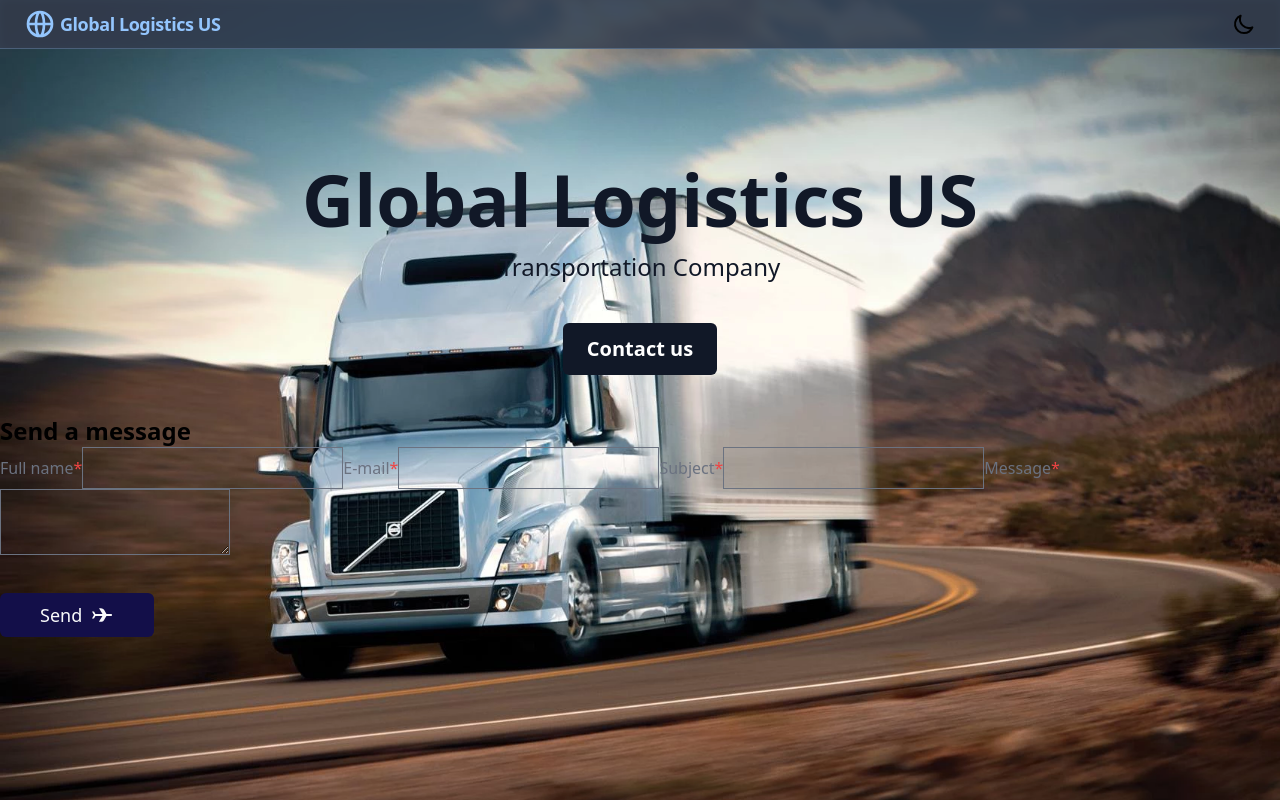
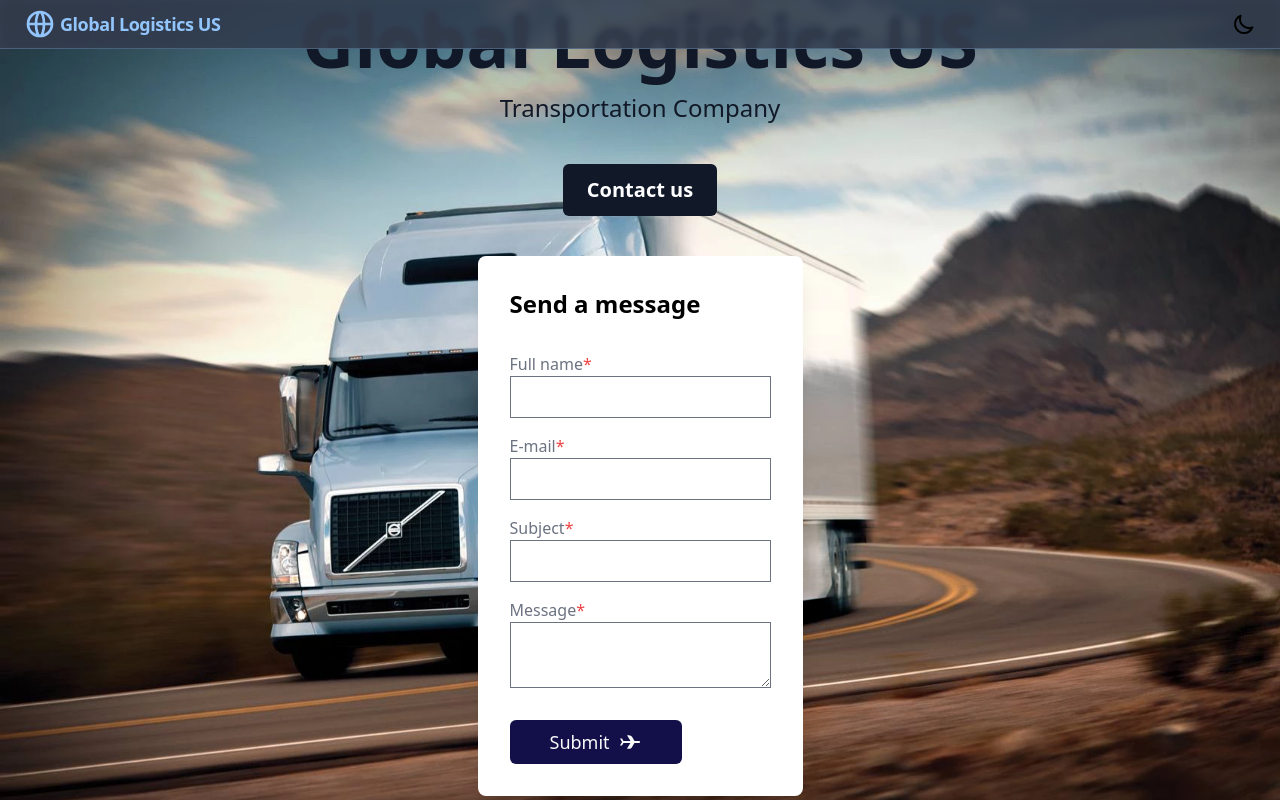
Before and after one commit to KIvancevic/Global-Logistics, a Next.js app: page / in a window 1280 px wide. Shown: the top 800 px of the page. Built offline with nearby package versions, Linux system fonts and the light colour scheme.

Commit message:
changing form

```diff
--- a/components/Form.js
+++ b/components/Form.js
@@ -82,29 +82,101 @@
   };
   return (
     <main>
-    <form classNameName="rounded-lg shadow-xl flex flex-col px-8 py-8 bg-white dark:bg-blue-500">
-      <h1 className="text-2xl font-bold dark:text-gray-50">Send a message</h1>
+    <form
+          onSubmit={handleSubmit}
+          className="rounded-lg shadow-xl flex flex-col px-8 py-8 bg-white dark:bg-blue-500"
+        >
+          <h1 className="text-2xl font-bold dark:text-gray-50">
+            Send a message
+          </h1>
 
-      <label htmlFor="fullname" className="text-gray-500 font-light mt-8 dark:text-gray-50">Full name<span className="text-red-500 dark:text-gray-50">*</span></label>
-      <input type="text" name="fullname" className="bg-transparent border-b py-2 pl-4 focus:outline-none focus:rounded-md focus:ring-1 ring-green-500 font-light text-gray-500" />
+          <label
+            htmlFor="fullname"
+            className="text-gray-500 font-light mt-8 dark:text-gray-50"
+          >
+            Full name<span className="text-red-500 dark:text-gray-50">*</span>
+          </label>
+          <input
+            type="text"
+            value={fullname}
+            onChange={(e) => {
+              setFullname(e.target.value);
+            }}
+            name="fullname"
+            className="bg-transparent border-b py-2 pl-4 focus:outline-none focus:rounded-md focus:ring-1 ring-green-500 font-light text-gray-500"
+          />
 
-      <label htmlFor="email" className="text-gray-500 font-light mt-4 dark:text-gray-50">E-mail<span className="text-red-500">*</span></label>
-      <input type="email" name="email" className="bg-transparent border-b py-2 pl-4 focus:outline-none focus:rounded-md focus:ring-1 ring-green-500 font-light text-gray-500" />
 
-      <label htmlFor="subject" className="text-gray-500 font-light mt-4 dark:text-gray-50">Subject<span className="text-red-500">*</span></label>
-      <input type="text" name="subject" className="bg-transparent border-b py-2 pl-4 focus:outline-none focus:rounded-md focus:ring-1 ring-green-500 font-light text-gray-500" />
+          <label
+            htmlFor="email"
+            className="text-gray-500 font-light mt-4 dark:text-gray-50"
+          >
+            E-mail<span className="text-red-500">*</span>
+          </label>
+          <input
+            type="email"
+            name="email"
+            value={email}
+            onChange={(e) => {
+              setEmail(e.target.value);
+            }}
+            className="bg-transparent border-b py-2 pl-4 focus:outline-none focus:rounded-md focus:ring-1 ring-green-500 font-light text-gray-500"
+          />
 
-      <label htmlFor="message" className="text-gray-500 font-light mt-4 dark:text-gray-50">Message<span className="text-red-500">*</span></label>
-      <textarea name="message" className="bg-transparent border-b py-2 pl-4 focus:outline-none focus:rounded-md focus:ring-1 ring-green-500 font-light text-gray-500"></textarea>
-      <div className="flex flex-row items-center justify-start">
-        <button className="px-10 mt-8 py-2 bg-[#130F49] text-gray-50 font-light rounded-md text-lg flex flex-row items-center">
-          Send
-          <svg width="24" height="24" viewBox="0 0 24 24" className="text-cyan-500 ml-2" fill="currentColor" xmlns="http://www.w3.org/2000/svg">
-            <path d="M9.00967 5.12761H11.0097C12.1142 5.12761 13.468 5.89682 14.0335 6.8457L16.5089 11H21.0097C21.562 11 22.0097 11.4477 22.0097 12C22.0097 12.5523 21.562 13 21.0097 13H16.4138L13.9383 17.1543C13.3729 18.1032 12.0191 18.8724 10.9145 18.8724H8.91454L12.4138 13H5.42485L3.99036 15.4529H1.99036L4.00967 12L4.00967 11.967L2.00967 8.54712H4.00967L5.44417 11H12.5089L9.00967 5.12761Z" fill="currentColor" />
-          </svg>
-        </button>
-      </div>
-    </form>
+
+          <label
+            htmlFor="subject"
+            className="text-gray-500 font-light mt-4 dark:text-gray-50"
+          >
+            Subject<span className="text-red-500">*</span>
+          </label>
+          <input
+            type="text"
+            name="subject"
+            value={subject}
+            onChange={(e) => {
+              setSubject(e.target.value);
+            }}
+            className="bg-transparent border-b py-2 pl-4 focus:outline-none focus:rounded-md focus:ring-1 ring-green-500 font-light text-gray-500"
+          />
+
+          <label
+            htmlFor="message"
+            className="text-gray-500 font-light mt-4 dark:text-gray-50"
+          >
+            Message<span className="text-red-500">*</span>
+          </label>
+          <textarea
+            name="message"
+            value={message}
+            onChange={(e) => {
+              setMessage(e.target.value);
+            }}
+            className="bg-transparent border-b py-2 pl-4 focus:outline-none focus:rounded-md focus:ring-1 ring-green-500 font-light text-gray-500"
+          ></textarea>
+
+          <div className="flex flex-row items-center justify-start">
+            <button
+              type="submit"
+              className="px-10 mt-8 py-2 bg-[#130F49] text-gray-50 font-light rounded-md text-lg flex flex-row items-center"
+            >
+              Submit
+              <svg
+                width="24"
+                height="24"
+                viewBox="0 0 24 24"
+                className="text-cyan-500 ml-2"
+                fill="currentColor"
+                xmlns="http://www.w3.org/2000/svg"
+              >
+                <path
+                  d="M9.00967 5.12761H11.0097C12.1142 5.12761 13.468 5.89682 14.0335 6.8457L16.5089 11H21.0097C21.562 11 22.0097 11.4477 22.0097 12C22.0097 12.5523 21.562 13 21.0097 13H16.4138L13.9383 17.1543C13.3729 18.1032 12.0191 18.8724 10.9145 18.8724H8.91454L12.4138 13H5.42485L3.99036 15.4529H1.99036L4.00967 12L4.00967 11.967L2.00967 8.54712H4.00967L5.44417 11H12.5089L9.00967 5.12761Z"
+                  fill="currentColor"
+                />
+              </svg>
+            </button>
+          </div>
+        </form>
     </main>
   );
 }
```
